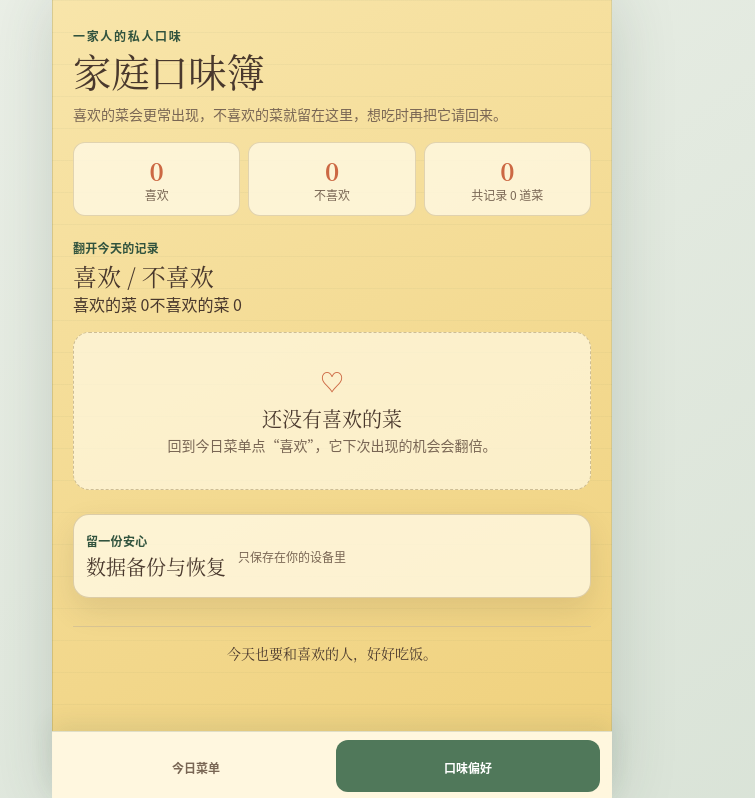
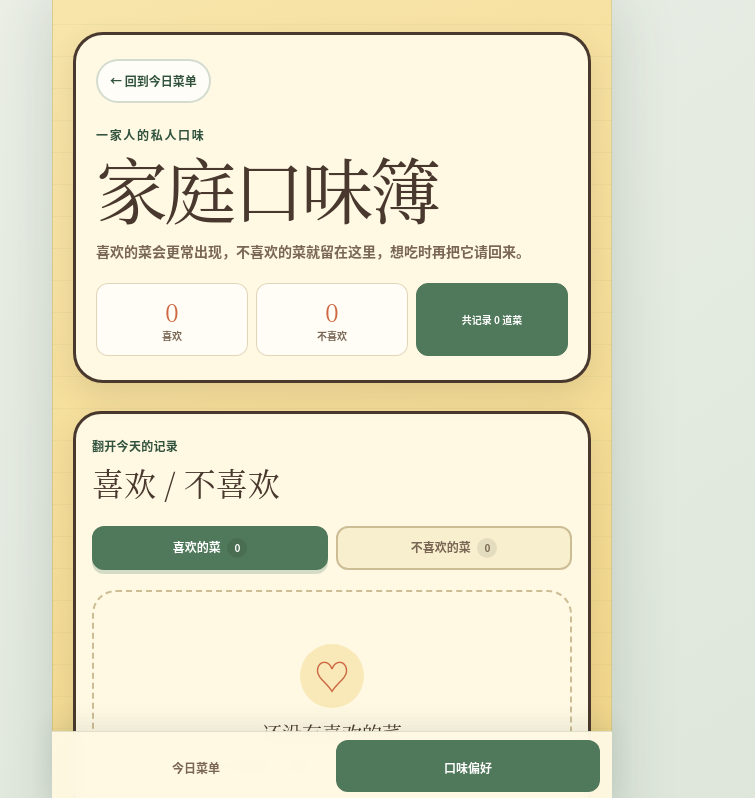
Before and after one commit to mu-shan/three-meals-a-day, a Vue app: page /#/preferences in a window 1280 px wide. Shown: the top 798 px of the page, without its empty margins (308-1063 px from the left). Built offline with nearby package versions, Linux system fonts and the light colour scheme.

Commit message:
refactor: restore preference book layout

```diff
--- a/src/components/DataBackupPanel.vue
+++ b/src/components/DataBackupPanel.vue
@@ -1,5 +1,5 @@
 <script setup lang="ts">
-import { Button, Collapse, Divider, Title } from 'animal-island-vue'
+import { Button } from 'animal-island-vue'
 import { computed, nextTick, ref } from 'vue'
 import {
   createAppBackup,
@@ -88,29 +88,27 @@ const confirmImport = () => {
 </script>
 
 <template>
-  <section class="mt-6 rounded-2xl border border-line/70 bg-paper/80 p-3 shadow-paper" aria-labelledby="backup-panel-title">
-    <Collapse data-testid="backup-collapse" class="block">
-      <template #question>
-        <div class="flex w-full items-center justify-between gap-3 py-1 text-left">
+  <section
+    class="mt-7 mb-6 rounded-[28px] border-[3px] border-ink bg-paper px-4 py-6 shadow-paper"
+    aria-labelledby="backup-panel-title"
+  >
+    <div class="flex items-end justify-between gap-3">
       <div>
         <p class="m-0 text-xs font-bold tracking-wide text-forest-dark">留一份安心</p>
-            <Title id="backup-panel-title" class="mt-1 block font-display text-xl text-ink" size="middle" color="brown">数据备份与恢复</Title>
+        <h2 id="backup-panel-title" class="mt-1 mb-0 font-display text-[2rem] font-normal text-ink">数据备份</h2>
       </div>
-          <span class="text-xs text-muted">只保存在你的设备里</span>
+      <span class="pb-1 text-right text-[10px] font-bold text-muted">只保存在你的设备里</span>
     </div>
-      </template>
 
-      <div class="pt-2">
-        <p class="m-0 text-sm leading-6 text-muted">
+    <p class="my-4 text-sm leading-6 font-semibold text-muted">
       导出菜单和口味记录，换手机或清理浏览器后还能再恢复。
     </p>
-        <Divider type="dashed-brown" />
 
     <div class="grid grid-cols-2 gap-2">
-          <Button type="primary" class="min-h-11 rounded-xl! bg-forest! text-sm! font-bold!" @click="exportBackup">导出备份</Button>
+      <Button type="primary" class="min-h-12 rounded-xl! bg-forest! text-sm! font-bold!" @click="exportBackup">导出备份</Button>
       <Button
         type="default"
-            class="min-h-11 rounded-xl! border-line! bg-paper-soft! text-sm! text-ink!"
+        class="min-h-12 rounded-xl! border-line! bg-paper-soft! text-sm! text-ink!"
         @click="chooseBackup"
       >
         导入恢复
@@ -127,22 +125,31 @@ const confirmImport = () => {
 
     <p v-if="importError" class="mt-3 mb-0 rounded-lg bg-clay/12 px-3 py-2 text-sm font-semibold text-clay" role="alert">{{ importError }}</p>
 
-        <div v-if="pendingBackup" class="mt-3 rounded-xl bg-sand/25 p-3" role="status">
-          <span>确认恢复</span>
-          <h3>{{ previewDate }} 的备份</h3>
-          <p>
+    <div v-if="pendingBackup" class="mt-4 rounded-2xl border-2 border-dashed border-line bg-sand/25 p-3" role="status">
+      <span class="text-[10px] font-bold tracking-widest text-clay">确认恢复</span>
+      <h3 class="my-1 text-sm text-ink">{{ previewDate }} 的备份</h3>
+      <p class="m-0 text-xs leading-5 text-muted">
         菜单日期 {{ pendingBackup.menu.date }} ·
         喜欢 {{ pendingBackup.preferences.likedIds.length }} 道 ·
         不喜欢 {{ pendingBackup.preferences.dislikedIds.length }} 道
       </p>
-          <div>
-            <Button data-testid="confirm-import" type="primary" @click="confirmImport">
+      <div class="mt-3 flex flex-wrap gap-2">
+        <Button
+          data-testid="confirm-import"
+          type="primary"
+          class="min-h-11 rounded-full! bg-forest! px-3! text-xs! font-bold!"
+          @click="confirmImport"
+        >
           覆盖并恢复
         </Button>
-            <Button type="default" @click="pendingBackup = null">暂不恢复</Button>
+        <Button
+          type="default"
+          class="min-h-11 rounded-full! border-line! bg-transparent! px-3! text-xs! text-muted!"
+          @click="pendingBackup = null"
+        >
+          暂不恢复
+        </Button>
       </div>
     </div>
-      </div>
-    </Collapse>
   </section>
 </template>
--- a/src/components/PreferenceDishList.vue
+++ b/src/components/PreferenceDishList.vue
@@ -1,5 +1,5 @@
 <script setup lang="ts">
-import { Button, Card } from 'animal-island-vue'
+import { Button } from 'animal-island-vue'
 import type { Dish } from '../types/menu'
 
 const props = defineProps<{
@@ -19,20 +19,23 @@ const preferenceOwner = (dish: Dish) => {
 </script>
 
 <template>
-  <div v-if="dishes.length" class="mt-4 grid gap-3">
-    <Card v-for="dish in dishes" :key="dish.id" color="default" pattern="none">
-      <article class="flex items-center gap-3 p-3">
-        <div class="h-14 w-14 shrink-0 overflow-hidden rounded-lg bg-sand/45">
-          <img class="h-full w-full object-cover" :src="dish.image" :alt="dish.name" />
+  <div v-if="dishes.length" class="grid gap-2.5">
+    <article
+      v-for="dish in dishes"
+      :key="dish.id"
+      class="flex min-w-0 items-center gap-2 rounded-2xl border-2 border-line/60 bg-white/75 p-2 sm:gap-3 sm:p-2.5"
+    >
+      <div class="size-14 shrink-0 overflow-hidden rounded-xl bg-sand/45">
+        <img class="size-14 object-cover" :src="dish.image" :alt="dish.name" />
       </div>
       <div class="min-w-0 flex-1">
-          <span class="text-[11px] font-bold text-forest-dark">{{ preferenceOwner(dish) }}</span>
-          <h3 class="mt-0.5 mb-0 truncate font-display text-lg text-ink">{{ dish.name }}</h3>
-          <p class="mt-1 mb-0 truncate text-xs text-muted">{{ dish.ingredients.map((item) => item.name).join(' · ') }}</p>
+        <span class="block truncate text-[10px] font-bold tracking-wide text-forest-dark">{{ preferenceOwner(dish) }}</span>
+        <h3 class="mt-0.5 mb-0 truncate font-display text-base text-ink">{{ dish.name }}</h3>
+        <p class="mt-1 mb-0 truncate text-[10px] text-muted">{{ dish.ingredients.map((item) => item.name).join(' · ') }}</p>
       </div>
       <Button
         :data-testid="mode === 'liked' ? 'cancel-like' : 'restore-dish'"
-          class="min-h-11 shrink-0 rounded-lg! border-line! bg-paper-soft! px-2! text-xs! text-ink!"
+        class="min-h-11 shrink-0 rounded-full! border-line! bg-paper-soft! px-2! text-[10px]! text-ink! sm:px-3!"
         type="default"
         size="small"
         @click="emit('action', dish.id)"
@@ -40,13 +43,14 @@ const preferenceOwner = (dish: Dish) => {
         {{ mode === 'liked' ? '取消喜欢' : '重新加入' }}
       </Button>
     </article>
-    </Card>
   </div>
 
-  <div v-else class="mt-4 rounded-2xl border border-dashed border-line bg-paper/70 px-5 py-8 text-center">
-    <span class="text-2xl text-clay" aria-hidden="true">{{ mode === 'liked' ? '♡' : '✓' }}</span>
-    <h3 class="mt-2 mb-0 font-display text-xl text-ink">{{ mode === 'liked' ? '还没有喜欢的菜' : '没有不喜欢的菜' }}</h3>
-    <p v-if="mode === 'liked'" class="mb-0 text-sm leading-6 text-muted">回到今日菜单点“喜欢”，它下次出现的机会会翻倍。</p>
-    <p v-else class="mb-0 text-sm leading-6 text-muted">遇到不合口味的菜直接标记，之后随机时会自动避开。</p>
+  <div v-else class="grid min-h-60 place-content-center place-items-center rounded-3xl border-2 border-dashed border-line px-5 py-8 text-center">
+    <span class="mb-3 grid size-16 place-items-center rounded-full bg-sand/45 font-display text-4xl text-clay" aria-hidden="true">
+      {{ mode === 'liked' ? '♡' : '✓' }}
+    </span>
+    <h3 class="m-0 font-display text-xl text-ink">{{ mode === 'liked' ? '还没有喜欢的菜' : '没有不喜欢的菜' }}</h3>
+    <p v-if="mode === 'liked'" class="mt-2 mb-0 text-xs leading-5 text-muted">回到今日菜单点“喜欢”，它下次出现的机会会翻倍。</p>
+    <p v-else class="mt-2 mb-0 text-xs leading-5 text-muted">遇到不合口味的菜直接标记，之后随机时会自动避开。</p>
   </div>
 </template>
--- a/src/views/PreferencesView.vue
+++ b/src/views/PreferencesView.vue
@@ -1,6 +1,7 @@
 <script setup lang="ts">
-import { Divider, Footer, Tabs, Title } from 'animal-island-vue'
+import { Footer } from 'animal-island-vue'
 import { computed, ref } from 'vue'
+import { RouterLink } from 'vue-router'
 import DataBackupPanel from '../components/DataBackupPanel.vue'
 import PreferenceDishList from '../components/PreferenceDishList.vue'
 import { useMenuStore } from '../stores/menu'
@@ -17,10 +18,12 @@ const visibleDishes = computed(() =>
   activeTab.value === 'liked' ? preferences.likedDishes : preferences.dislikedDishes,
 )
 
-const preferenceTabs = computed(() => [
-  { key: 'liked', label: `喜欢的菜 ${preferences.likedIds.length}` },
-  { key: 'disliked', label: `不喜欢的菜 ${preferences.dislikedIds.length}` },
-])
+const tabClass = (tab: 'liked' | 'disliked') => [
+  'min-h-11 rounded-xl border-2 px-2 text-xs font-bold transition-colors',
+  activeTab.value === tab
+    ? 'border-forest bg-forest text-white shadow-[0_4px_0_rgba(49,105,72,0.2)]'
+    : 'border-line bg-paper-soft text-muted',
+]
 
 const cancelLike = (dishId: string) => {
   preferences.toggleLike(dishId)
@@ -38,26 +41,63 @@ const restoreBackup = (backup: AppBackupV1) => {
 </script>
 
 <template>
-  <main v-if="menuStore.menu" class="px-4 pt-7 pb-6 sm:px-5">
-    <header>
+  <main v-if="menuStore.menu" class="w-full px-3.5 pt-8 pb-10 sm:px-5">
+    <header class="relative overflow-hidden rounded-[30px] border-[3px] border-ink bg-paper px-4 py-6 shadow-paper sm:px-5">
+      <RouterLink
+        class="mb-6 inline-flex min-h-11 items-center rounded-full border-2 border-forest/25 bg-white/70 px-3 text-xs font-bold text-forest-dark no-underline"
+        to="/"
+      >
+        ← 回到今日菜单
+      </RouterLink>
       <p class="m-0 text-xs font-bold tracking-[.14em] text-forest-dark">一家人的私人口味</p>
-      <Title class="mt-2 block font-display text-[2.4rem] leading-none text-ink" size="large" color="brown">家庭口味簿</Title>
-      <Divider type="wave-yellow" />
-      <p class="mt-3 mb-4 text-sm leading-6 text-muted">喜欢的菜会更常出现，不喜欢的菜就留在这里，想吃时再把它请回来。</p>
+      <h1 class="mt-2 mb-0 font-display text-[clamp(2.75rem,14vw,4.5rem)] leading-none font-normal tracking-[-.05em] text-ink">家庭口味簿</h1>
+      <p class="mt-4 mb-5 text-sm leading-6 font-semibold text-muted">
+        喜欢的菜会更常出现，不喜欢的菜就留在这里，想吃时再把它请回来。
+      </p>
       <div class="grid grid-cols-3 gap-2">
-        <span class="rounded-xl border border-line/60 bg-paper/80 px-2 py-3 text-center text-xs text-muted"><b class="block font-display text-2xl text-clay">{{ preferences.likedIds.length }}</b>喜欢</span>
-        <span class="rounded-xl border border-line/60 bg-paper/80 px-2 py-3 text-center text-xs text-muted"><b class="block font-display text-2xl text-clay">{{ preferences.dislikedIds.length }}</b>不喜欢</span>
-        <span class="rounded-xl border border-line/60 bg-paper/80 px-2 py-3 text-center text-xs text-muted"><b class="block font-display text-2xl text-clay">{{ preferences.preferenceCount }}</b>共记录 {{ preferences.preferenceCount }} 道菜</span>
+        <span class="min-w-0 rounded-xl border border-line/60 bg-white/65 px-1 py-3 text-center text-[10px] font-bold text-muted">
+          <b class="block font-display text-2xl font-normal text-clay">{{ preferences.likedIds.length }}</b>
+          喜欢
+        </span>
+        <span class="min-w-0 rounded-xl border border-line/60 bg-white/65 px-1 py-3 text-center text-[10px] font-bold text-muted">
+          <b class="block font-display text-2xl font-normal text-clay">{{ preferences.dislikedIds.length }}</b>
+          不喜欢
+        </span>
+        <span class="flex min-w-0 items-center justify-center rounded-xl border border-forest bg-forest px-1 py-3 text-center text-[10px] font-bold text-white">
+          共记录 {{ preferences.preferenceCount }} 道菜
+        </span>
       </div>
     </header>
 
-    <section class="mt-6" aria-labelledby="preferences-book-title">
+    <section
+      class="mt-7 rounded-[28px] border-[3px] border-ink bg-paper px-4 py-6 shadow-paper"
+      aria-labelledby="preferences-book-title"
+    >
       <div>
         <p class="m-0 text-xs font-bold tracking-wide text-forest-dark">翻开今天的记录</p>
-        <Title id="preferences-book-title" class="mt-1 block font-display text-2xl text-ink" size="middle" color="brown">喜欢 / 不喜欢</Title>
+        <h2 id="preferences-book-title" class="mt-1 mb-0 font-display text-[2rem] font-normal text-ink">喜欢 / 不喜欢</h2>
       </div>
 
-      <Tabs v-model="activeTab" :items="preferenceTabs" leaf-animation shadow />
+      <div class="my-5 grid grid-cols-2 gap-2" aria-label="口味偏好分类">
+        <button
+          data-testid="liked-tab"
+          type="button"
+          :aria-pressed="activeTab === 'liked'"
+          :class="tabClass('liked')"
+          @click="activeTab = 'liked'"
+        >
+          喜欢的菜 <span class="ml-1 inline-grid size-5 place-items-center rounded-full bg-black/8 text-[10px]">{{ preferences.likedIds.length }}</span>
+        </button>
+        <button
+          data-testid="disliked-tab"
+          type="button"
+          :aria-pressed="activeTab === 'disliked'"
+          :class="tabClass('disliked')"
+          @click="activeTab = 'disliked'"
+        >
+          不喜欢的菜 <span class="ml-1 inline-grid size-5 place-items-center rounded-full bg-black/8 text-[10px]">{{ preferences.dislikedIds.length }}</span>
+        </button>
+      </div>
 
       <PreferenceDishList
         :dishes="visibleDishes"
```
Also changed, not shown: 1 other file (tests, documents, lock files or other folders). Lines whose indentation alone changed are shown as unchanged.
